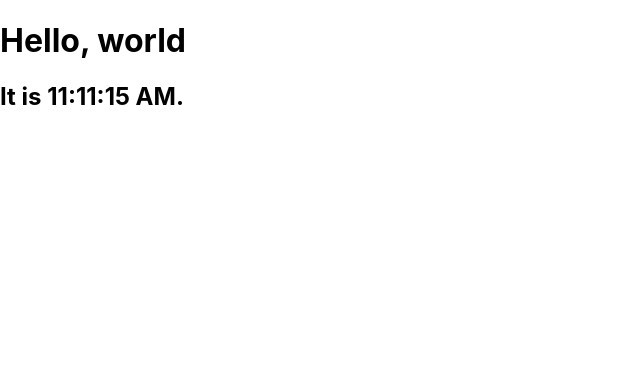
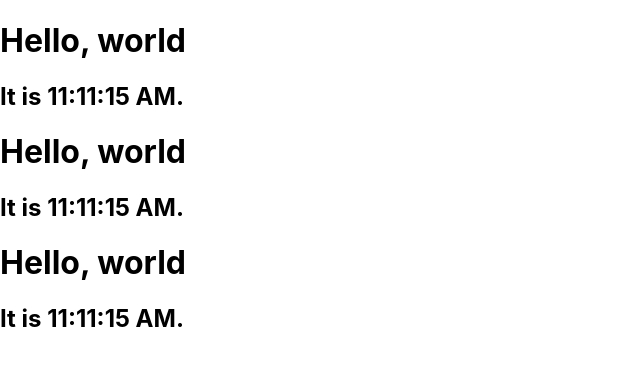
Before and after one commit to wati2/react-practice, a React (Create React App) app: page / in a window 1280 px wide. Shown: the top 366 px of the page, without its empty margins (0-640 px from the left). Built offline with nearby package versions, Linux system fonts and the light colour scheme.

Commit message:
모든 컴포넌트가 완전히 독립적이라는 것을 보여주기 위한 App 렌더링

```diff
--- a/src/index.js
+++ b/src/index.js
@@ -43,8 +43,24 @@ class Clock extends React.Component {
   }
 }
 
+function App() {
+  return(
+    <div>
+      <Clock />
+      <Clock />
+      <Clock />
+    </div>
+  )
+}
+
+
 ReactDOM.render(
-  <Clock />,
+  // OR <App />
+  <div>
+    <Clock />
+    <Clock />
+    <Clock />
+  </div>,
   document.getElementById('root')
 );
 
```
